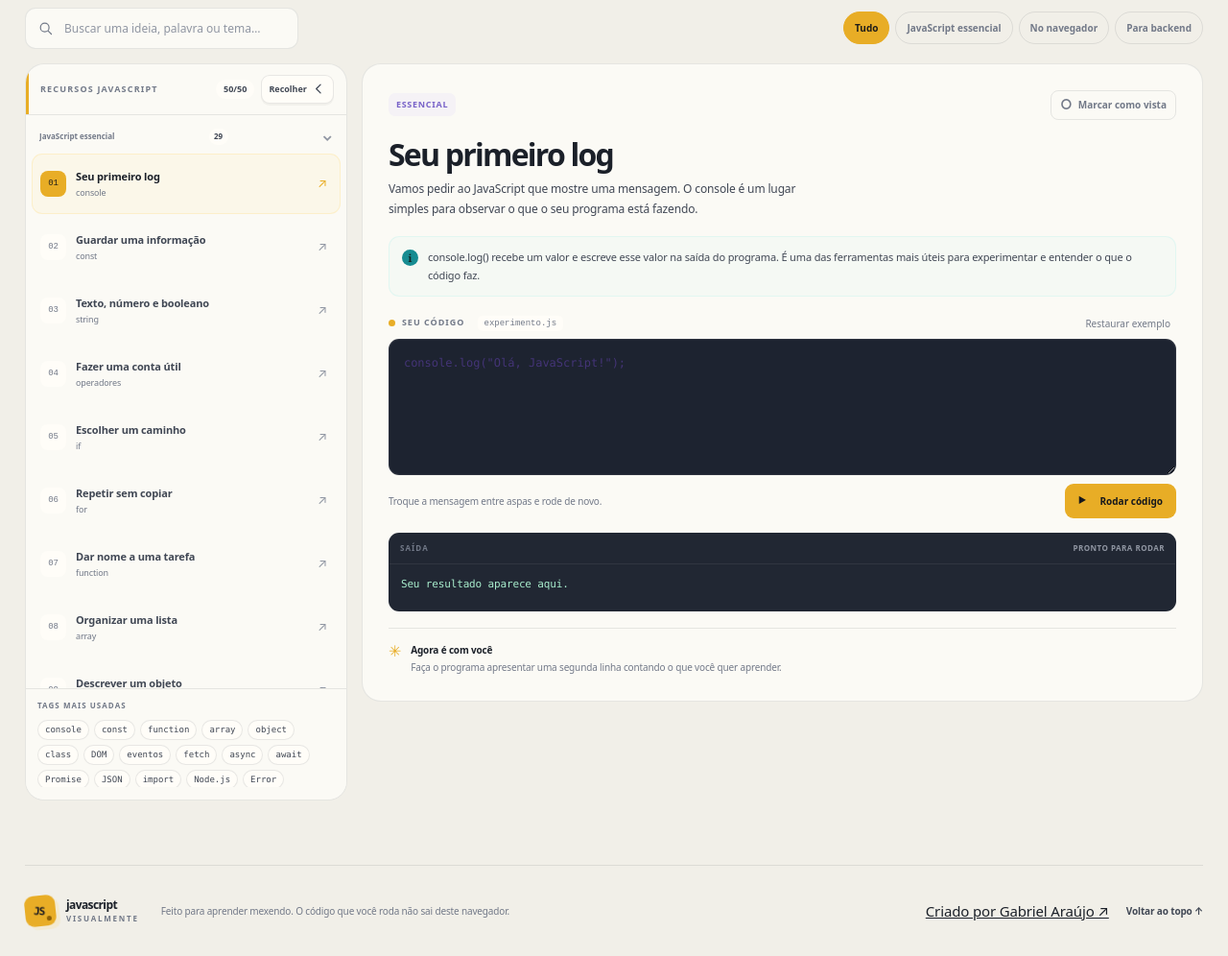
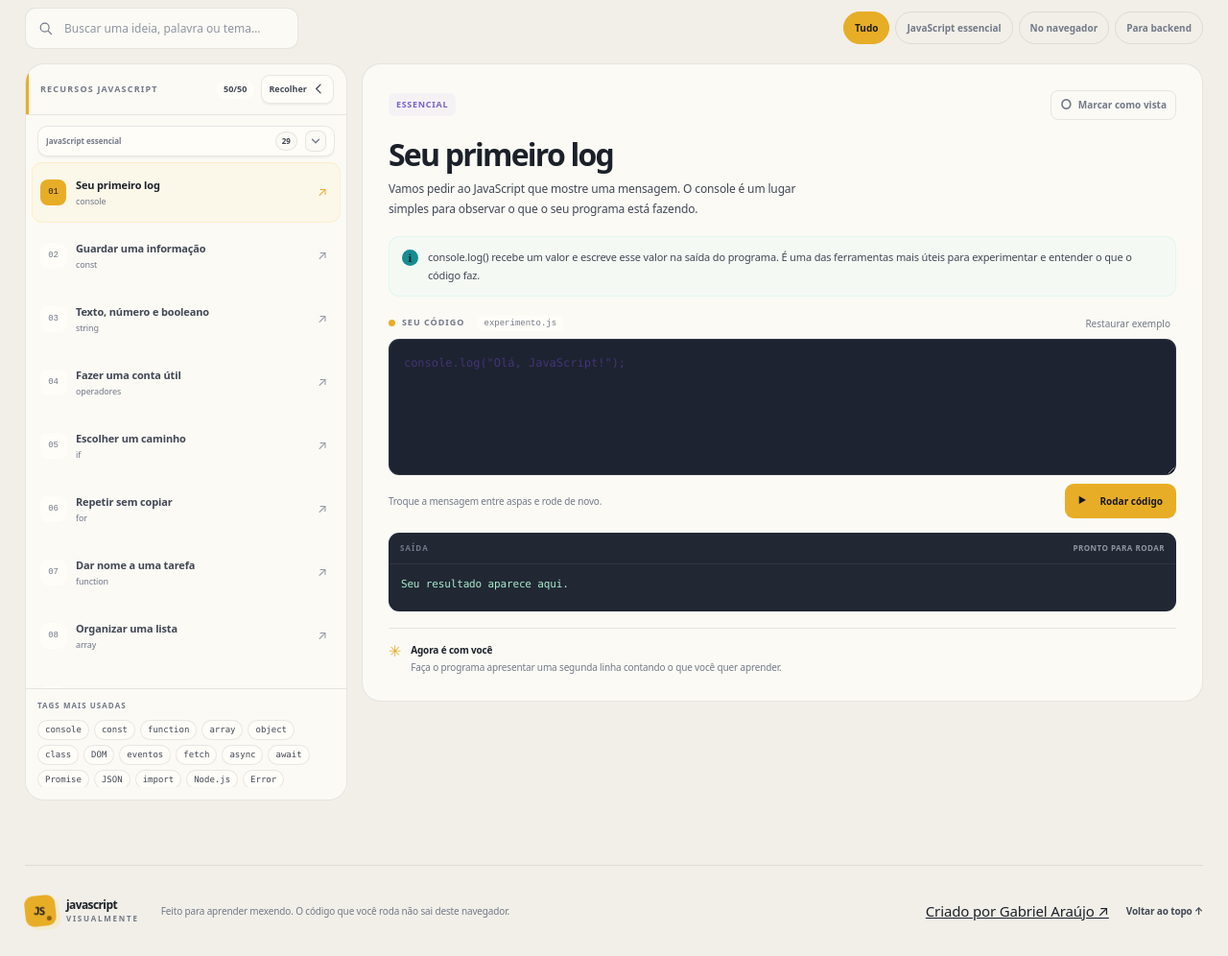
Before and after one commit to gabrielaraujo-eng/JavaScript-Visualmente, a plain HTML site: page index.html in a window 1280 px wide. Shown: the part 1140-2136 px from the top of the page at 96% size. Drawn offline with Linux system fonts and the light colour scheme.

Commit message:
feat: melhorar setas internas do catalogo

```diff
--- a/index.html
+++ b/index.html
@@ -32,7 +32,7 @@
   <link rel="manifest" href="site.webmanifest">
   <link rel="stylesheet" href="public/style.css?v=20261120-source-reference">
   <script type="application/ld+json">{"@context":"https://schema.org","@type":"LearningResource","name":"JavaScript Visualmente","description":"Laboratório interativo em português com 50 experimentos para aprender JavaScript praticando.","url":"https://gabrielaraujo-eng.github.io/JavaScript-Visualmente/","image":"https://gabrielaraujo-eng.github.io/JavaScript-Visualmente/public/assets/javascript-visualmente-og-v2.png","inLanguage":"pt-BR","learningResourceType":"interactive tutorial","educationalLevel":"beginner","isAccessibleForFree":true,"dateModified":"2026-11-20","author":{"@type":"Person","name":"Gabriel Araújo","url":"https://github.com/gabrielaraujo-eng"},"keywords":"JavaScript, DOM, fetch, async, JSON, Node.js","about":["JavaScript","programação","desenvolvimento web","backend"]}</script>
-  <script src="public/script.js?v=20261120-catalog-toggle-v2" defer></script>
+  <script src="public/script.js?v=20261120-internal-chevrons-v1" defer></script>
 </head>
 <body>
   <a class="skip-link" href="#conteudo">Pular para o conteúdo</a>
--- a/public/script.js
+++ b/public/script.js
@@ -95,7 +95,7 @@
       section.className = `lesson-group${isCollapsed ? ' is-collapsed' : ''}`;
       const heading = document.createElement('div');
       heading.className = 'lesson-group-heading';
-      heading.innerHTML = `<button class="lesson-group-toggle" type="button" aria-expanded="${String(!isCollapsed)}"><span>${groupLabels[group]}</span><b>${groupLessons.length}</b><span class="group-chevron" aria-hidden="true">⌄</span></button>`;
+      heading.innerHTML = `<button class="lesson-group-toggle" type="button" aria-expanded="${String(!isCollapsed)}" aria-label="${isCollapsed ? 'Expandir' : 'Recolher'} ${groupLabels[group]}"><span>${groupLabels[group]}</span><b>${groupLessons.length}</b><span class="group-chevron" aria-hidden="true"><svg viewBox="0 0 24 24"><path d="m6 9 6 6 6-6"/></svg></span></button>`;
       heading.querySelector('.lesson-group-toggle').addEventListener('click', () => { collapsedGroups[group] = !collapsedGroups[group]; saveJson(storage.groups, collapsedGroups); renderList(); });
       section.append(heading);
       groupLessons.forEach((lesson) => {
--- a/public/style.css
+++ b/public/style.css
@@ -194,11 +194,16 @@ button { color: inherit; }
 .lesson-layout.is-sidebar-collapsed { grid-template-columns: 62px minmax(0, 1fr); }
 .lesson-list { display: grid; flex: 1; min-height: 0; gap: 10px; max-height: calc(100vh - 185px); overflow-y: auto; overscroll-behavior: contain; padding: 8px 6px 10px; scrollbar-color: var(--line-strong) transparent; }
 .lesson-group { display: grid; gap: 3px; }
-.lesson-group-heading { position: sticky; top: 0; z-index: 1; display: flex; align-items: center; justify-content: space-between; gap: 8px; min-height: 29px; padding: 3px 8px; color: var(--muted); background: var(--panel); font-size: 8px; font-weight: 850; letter-spacing: .1em; text-transform: uppercase; }
-.lesson-group-heading b { min-width: 20px; padding: 2px 5px; border-radius: 99px; color: var(--ink-soft); background: var(--panel-raised); font-size: 8px; text-align: center; letter-spacing: 0; }
-.lesson-group-toggle { width: 100%; display: flex; align-items: center; justify-content: space-between; gap: 8px; padding: 3px 0; border: 0; color: inherit; background: transparent; text-align: left; font: inherit; cursor: pointer; }
+.lesson-group-heading { position: sticky; top: 0; z-index: 1; display: flex; align-items: center; gap: 8px; min-height: 36px; padding: 3px 6px; color: var(--muted); background: var(--panel); font-size: 8px; font-weight: 850; letter-spacing: .1em; text-transform: uppercase; }
+.lesson-group-heading b { min-width: 22px; padding: 3px 6px; border: 1px solid var(--line); border-radius: 99px; color: var(--ink-soft); background: var(--panel); font-size: 8px; text-align: center; letter-spacing: 0; }
+.lesson-group-toggle { width: 100%; min-height: 32px; display: flex; align-items: center; gap: 8px; padding: 0 8px; border: 1px solid var(--line); border-radius: 10px; color: inherit; background: var(--panel-raised); box-shadow: 0 2px 0 rgba(0,0,0,.035); text-align: left; font: inherit; cursor: pointer; transition: color .15s ease, border-color .15s ease, background .15s ease, transform .15s ease; }
+.lesson-group-toggle:hover { color: var(--ink); border-color: var(--amber); background: rgba(255,209,93,.1); transform: translateY(-1px); }
+.lesson-group-toggle:focus-visible { outline: 2px solid var(--cyan); outline-offset: 2px; }
 .lesson-group-toggle span:first-child { min-width: 0; overflow: hidden; text-overflow: ellipsis; white-space: nowrap; }
-.group-chevron { color: var(--muted-dark); font-size: 14px; line-height: 1; transition: transform .18s ease; }
+.lesson-group-toggle b { margin-left: auto; }
+.group-chevron { width: 22px; height: 22px; flex: 0 0 auto; display: grid; place-items: center; border: 1px solid var(--line); border-radius: 7px; color: var(--muted); background: var(--panel); transition: transform .18s ease, color .15s ease, background .15s ease; }
+.group-chevron svg { width: 14px; height: 14px; fill: none; stroke: currentColor; stroke-width: 2.2; stroke-linecap: round; stroke-linejoin: round; }
+.lesson-group-toggle:hover .group-chevron { color: #1e1c19; background: var(--amber); border-color: var(--amber); }
 .lesson-group.is-collapsed .group-chevron { transform: rotate(-90deg); }
 .lesson-group.is-collapsed .lesson-card { display: none; }
 .lesson-card { min-height: 63px; display: grid; grid-template-columns: 28px minmax(0,1fr) 15px; align-items: center; gap: 9px; padding: 9px 8px; border: 1px solid transparent; border-radius: 11px; color: inherit; text-decoration: none; transition: background .15s, border-color .15s; }
```
